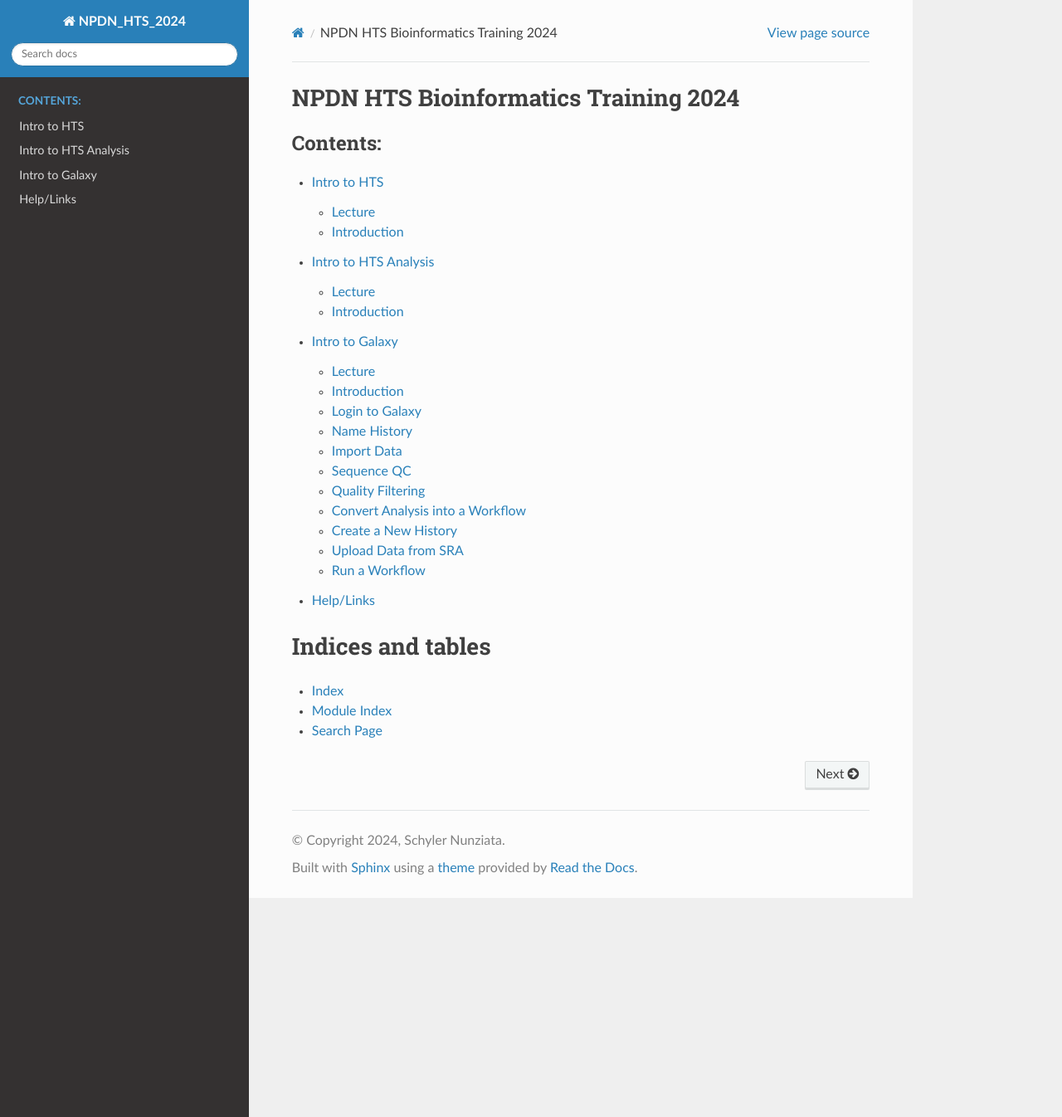
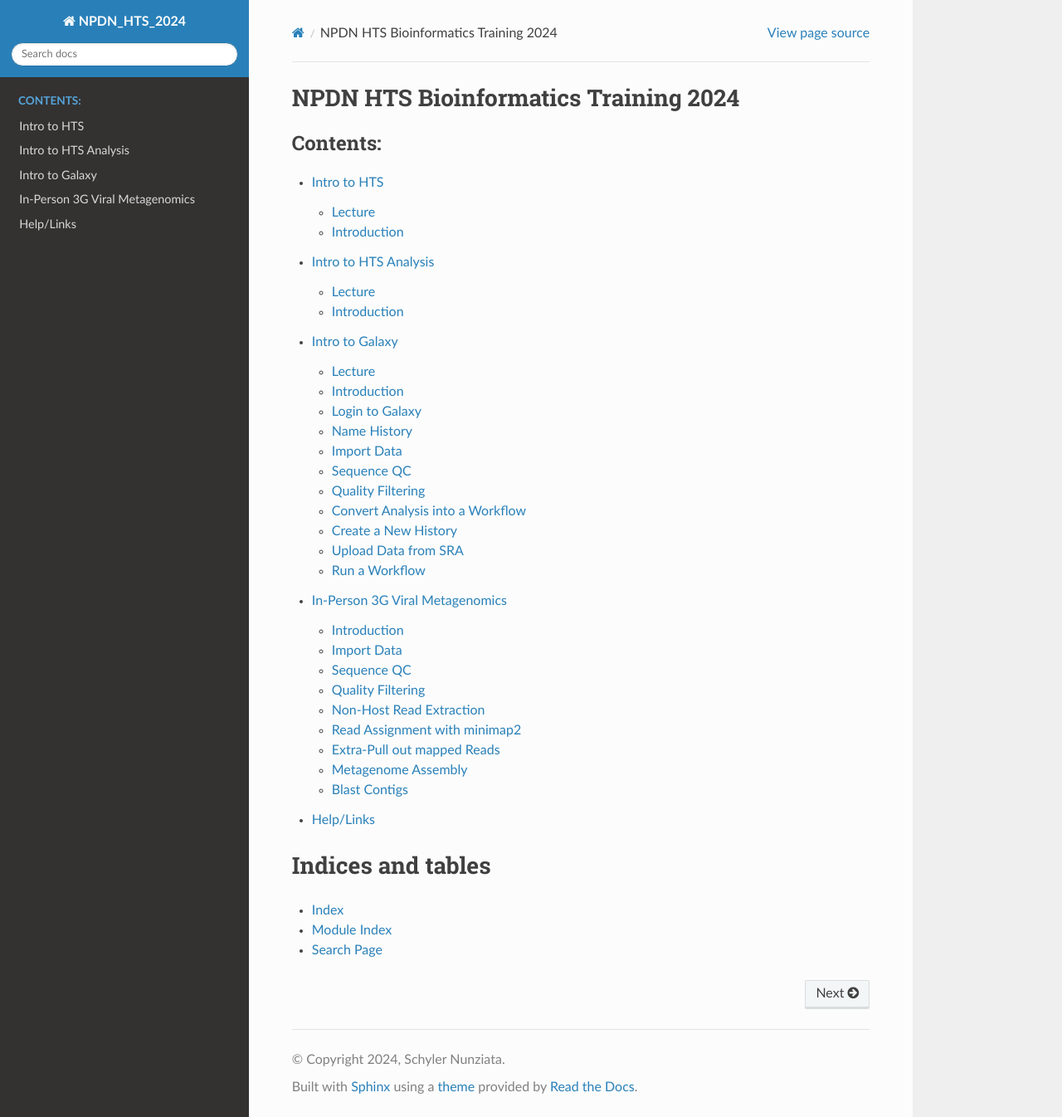
Before and after one commit to snunzi/NPDN_HTS_2024, a Sphinx documentation site: the page built from docs/source/index.rst, in a window 1280 px wide and 1346 px high. Shown: the whole window at 83% size. Built offline with Sphinx 7.4.7 and the Read the Docs theme 2.0.0, drawn with Linux system fonts in a browser that asks for light colours; some of the changed lines change nothing that is shown.

Commit message:
experimental

```diff
--- a/docs/source/3gvirusexp.rst
+++ b/docs/source/3gvirusexp.rst
@@ -9,7 +9,7 @@
 
 Import Data
 ^^^^^^^^^^^
-Lets import data from a shared history. These are your raw reads. The only thing that has been done is the multiple read files have been concatenated into a single file for analysis. There is also a database of plant viruses.
+Lets import data from a shared history. These are your raw reads. The only thing that has been done is the multiple read files have been concatenated into a single file for analysis. There is also a database of plant viruses, and your two host genomes.
 
 .. admonition:: Hands-On: Import Viral Metagenomic Reads
 
@@ -17,11 +17,11 @@
 
     2. In the search field, search for ``NPDN HTS2 2024``
 
-    3. Find the history for ``NPDN HTS2 2024 Data 3G Virus `` Select the green plus sign to import into your Galaxy environment.
+    3. Find the history for ``NPDN HTS2 2024 Data 3G Virus `` Select the button at the top to import into your Galaxy environment.
 
-    4. After uploading the shared history you can delete barcodes that are not yours and rename your sequences to identify what they are, i.e. 'meta_tomato.fastq.gz' and 'meta_orange.fastq.gz'.
+    4. After uploading the shared history you can delete barcodes that are not yours and rename your sequences to identify what they are, i.e. 'tomato_metagenome.fastq.gz' and 'orange_metagenome.fastq.gz'.
 
-    5. You should now have 2 sequencing files (fastq.gz) and a virus database (nt_vrl_plant_pathoscope_95.fasta) in your history.
+    5. You should now have 2 sequencing files (fastq.gz), two host genomes (orange and tomato), and a virus database (nt_vrl_plant_pathoscope_95.fasta) in your history.
 
 
 
@@ -36,37 +36,23 @@
 
     2. Run Nanoplot tool with the following parameters
 
-    * “files”: ``virus_3g.fastq.gz``
+    * files: Select "Multiple Datasets" optin
+
+    * “files”: ``tomato_metagenome.fastq.gz`` and ``citrus_metagenome.fastq.gz``
 
     * Leave the rest as default.
 
-    3. Click Execute.
+    3. Click Run Tool.
 
 
-Nanoplot should produce four output files. Let's take a look at the html output report.
+Nanoplot should produce four output files. Let's take a look at the html output report. Fill in your handout with QC information and select your read length cutoff for filtering.
 
 
 Quality Filtering
 ^^^^^^^^^^^^^^^^^^^
-Let's filter the data to remove adapters, chimeric reads, and low quality bases. First we will filter to retain only high-quality long reads. Quality filtering is a balancing act to retain enough high-quality reads for analysis. Here, we will set a minimum length for reads to maintain. We will also only keep the top 90% of high quality reads.
+Let's filter the data to remove short reads and low quality bases. First we will filter to retain only high-quality long reads. Quality filtering is a balancing act to retain enough high-quality reads for analysis. Here, we will set a minimum length for reads to maintain. We will also only keep the top 90% of high quality reads.
 
 
-
-.. admonition:: Hands-On: Adapter Trimming
-
-    1. In tools menu, search for 'porechop' and click on it.
-
-    2. Run porechop tool with the following parameters
-
-      * Input Fastq: ``meta_X.fastq.gz``
-
-      * Output Format for the Reads: ``fastq.gz``
-
-      * Leave the rest as default.
-
-    3. Click Execute.
-
-Porechop should produce a new fastq file with adapter and chimeric reads removed. Let's now filter by quality.
 
 .. admonition:: Hands-On: Quality Filtering
 
@@ -78,13 +64,15 @@
 
       * Output Theshholds:
 
-          - Keep Percentage: ``90``
+          - Min Mean Quality: ``10``
 
-          - Min Length: ``1000``
+          - Min Length: ``1000`` (Or cutoff you selected)
 
       * Leave the rest as default.
 
     3. Click Execute.
+
+    4. After filtering completes, run Nanoplot again to see how many reads remain and their distribution. Fill in handout with output.
 
 
 
@@ -93,21 +81,22 @@
 Non-Host Read Extraction
 ^^^^^^^^^^^^^^^^^^^^^^^^^^
 
-We will now remove host reads from the dataset. We will use the arabidopsis genome because it is well studied, however you could also use a more specific genome (tomato and orange) from NCBI.
+We will now remove host reads from the dataset. We will use the two host genomes you imported from the shared history. These are the RefSeq genomes from tomato and orange. You will have to run the following two programs (minimap and samtools) separately for each sample because they are from different host genomes.
 
 .. admonition:: Hands-On: Remove Host Reads
 
     1. Run minimap2 with the following parameters:
 
-      * Will you select a reference genome from your history or use a built-in index? ``Use a built in genome index``
+      * Will you select a reference genome from your history or use a built-in index? ``Use a genome from history and build index``
 
-      * Using reference genome: ``Arabidopsis thaliana (TAIR10)``
+      * Use the following dataset as the reference sequence: choose either citrus or tomato (based on which sample)
 
       * Select fastq datasets: ``filtlong output``
 
-      * Leave rest as default press 'Execute'
+      * Leave rest as default press 'Run Tool'
 
 
+Now we have to extract only the reads that do not map to the host genome.
     2. Run samtools fastx
 
       * “BAM or SAM file to convert”: ``Map with minimap2``
@@ -118,7 +107,7 @@
 
       * “Require that these flags are set”: ``Read is unmapped``
 
-      * Leave rest as default press 'Execute'
+      * Leave rest as default press 'Run Tool'
 
     3. When job completes, rename the output files to something more useful.
 
@@ -139,7 +128,7 @@
 
       * Use the following dataset as the reference sequence:  ``nt_vrl_plant_pathoscope_95.fasta``
 
-      * Select fastq dataset: ``meta_X_nonhost.fastq.gz``
+      * Select fastq dataset: ``tomato_nonhost.fastq.gz`` and ``citrus_nonhost.fastq.gz``
 
     2. Run tool.
 
@@ -149,7 +138,7 @@
 
     2. Run samtools idxstats with the following parameters:
 
-    * BAM file: ``Map with minimap...``
+    * BAM file: ``Map with minimap...`` (you can select both files--one for tomato and one for citrus)
 
     3. Run tool.
 
@@ -202,9 +191,8 @@
 
     2. Run this tool with following parameters:
 
-      * Input Reads: ``X_nonhost.fastq.gz``
+      * Input Reads: ``citrus_nonhost.fastq.gz`` and ``tomato_nonhost.fastq.gz``
 
-      * estimated genome size: 10k
 
       * Perform metagenomic assembly: ``Yes``
 
@@ -249,3 +237,28 @@
   3. Run tool.
 
   4. Download results to computer and open in excel.
+
+  Coverage of Assemblies
+  ^^^^^^^^^^^^^^^^^^^^^^^
+
+  Let's look at the coverage of the assemblies.
+
+  .. admonition:: Hands-On: Turn Genome Assembly into a Database
+
+    1. Follow this tutorial to turn your genome assemblies into databases: https://training.galaxyproject.org/training-material/faqs/galaxy/analysis_add_custom_build.html
+
+    2. Next to Database in the assembly history panel, click the question mark and assign the database.
+
+      .. image:: _static/databasegalaxy.png
+
+    3. Search for the tool minimap2 and run with the following parameters;
+
+    * Will you select a reference genome from your history or use a built-in index?: ``Use a genome from history and build index``
+
+    * Use the following dataset as the reference sequence:  ``tomato assembly`` (or citrus)
+
+    * Select fastq dataset: ``tomato_nonhost.fastq.gz`` (or``citrus_nonhost.fastq.gz``)
+
+    3. Run tool.
+
+    4. When mapper completes select 'visualize' in the history panel.
--- a/docs/source/index.rst
+++ b/docs/source/index.rst
@@ -13,6 +13,7 @@
    intro
    introanalysis
    introgalaxy
+   3gvirusexp
    help
 
 
```
Also changed, not shown: docs/source/_static/databasegalaxy.png (added).
